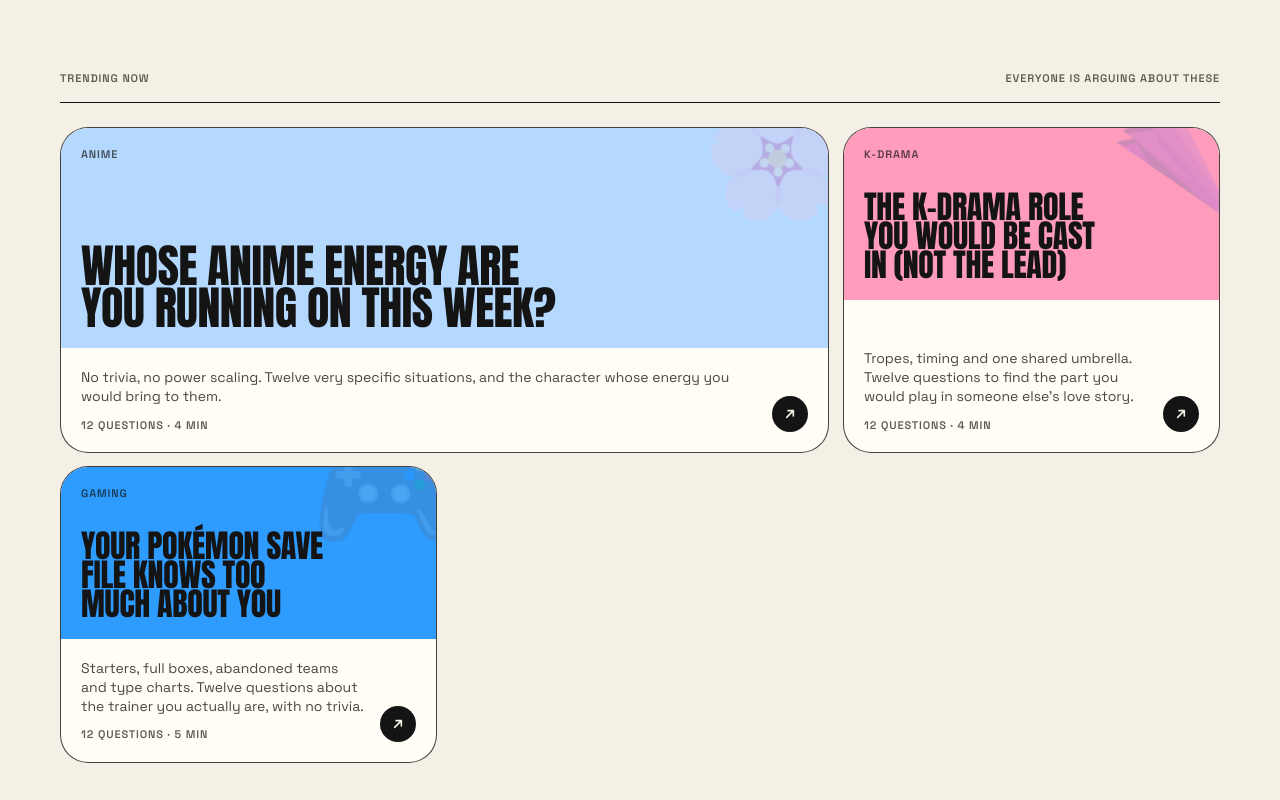
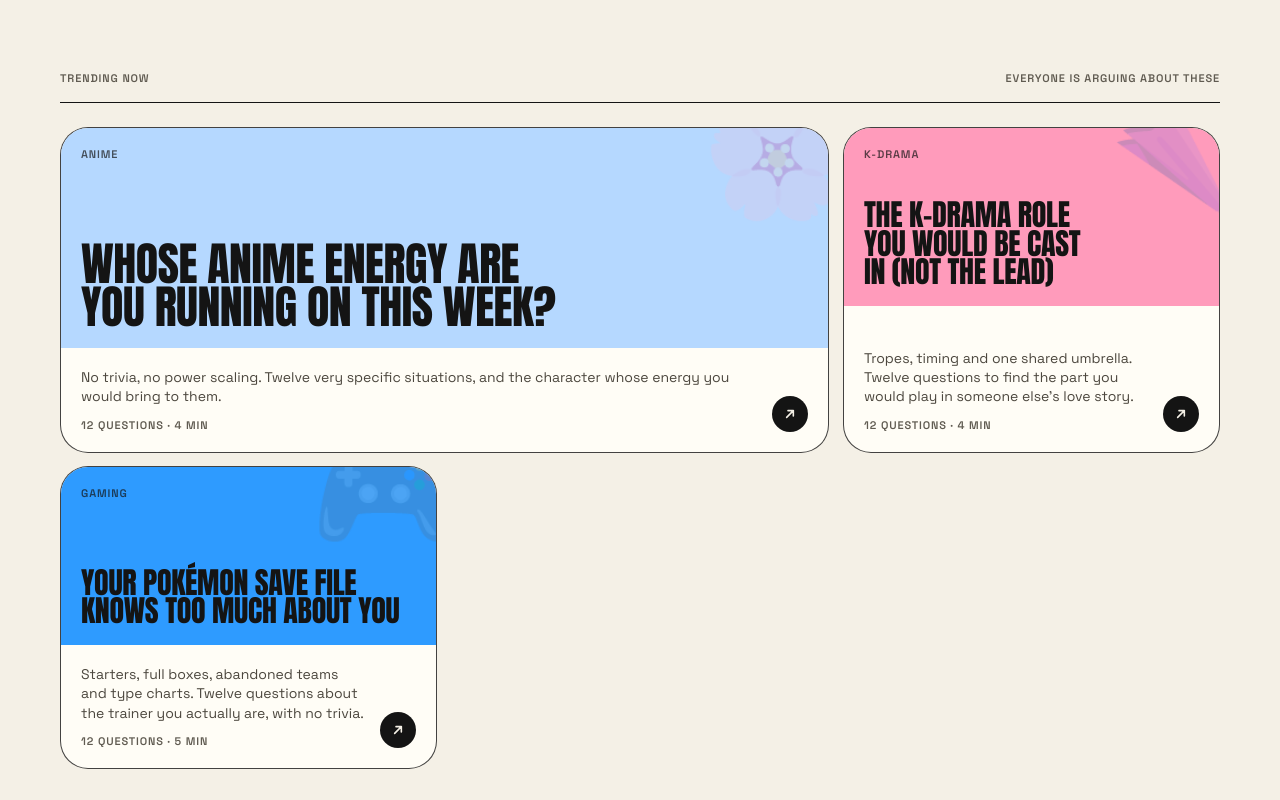
Before and after one commit to kzsakib/quizzy, an Astro site: page / in a window 1280 px wide. Shown: the part 1720-2520 px from the top of the page. Built offline with nearby package versions, Linux system fonts and the light colour scheme; Astro itself is replaced by a stand-in of ours.

Commit message:
Give longer quiz titles room inside their cards
The new titles run to three or four lines, so the coloured header grew and
the type dropped a little, keeping the last line off the block edge.

```diff
--- a/src/components/QuizCard.astro
+++ b/src/components/QuizCard.astro
@@ -23,7 +23,7 @@ const questionCount = quiz.questions.length;
   <div
     class:list={[
       "relative flex flex-col justify-between overflow-hidden bg-[var(--tile-accent)] p-5 text-[var(--tile-ink)]",
-      wide ? "min-h-[220px]" : "min-h-[150px]",
+      wide ? "min-h-[220px]" : "min-h-[178px]",
     ]}
     style={`--tile-accent: var(--accent-${quiz.accent}); --tile-ink: ${onAccentInk(quiz.accent)}`}
   >
@@ -35,8 +35,8 @@ const questionCount = quiz.questions.length;
     <p class="label relative opacity-70">{quiz.category}</p>
     <p
       class:list={[
-        "display relative mt-8 text-balance",
-        wide ? "text-[clamp(30px,4vw,46px)]" : "text-[clamp(24px,3vw,32px)]",
+        "display relative mt-6 text-balance leading-[0.94]",
+        wide ? "text-[clamp(30px,4vw,46px)]" : "text-[clamp(22px,2.7vw,30px)]",
       ]}
     >
       {quiz.title}
```
